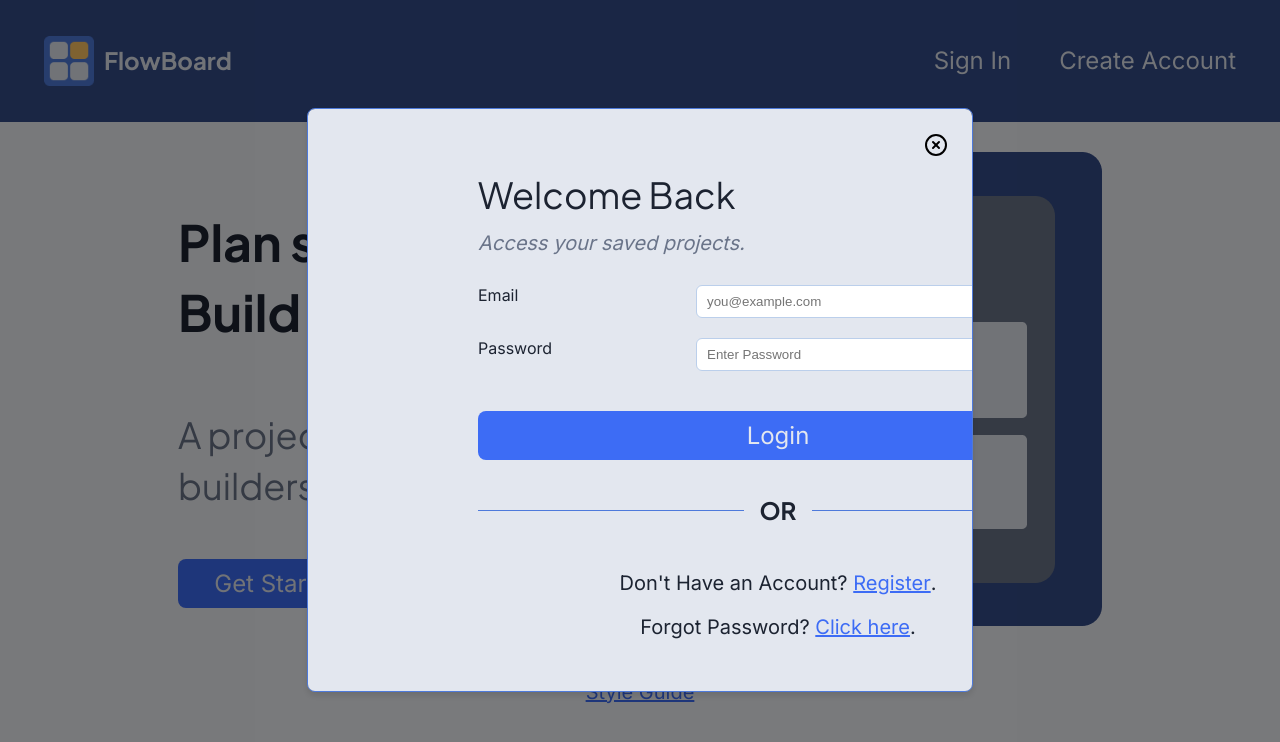
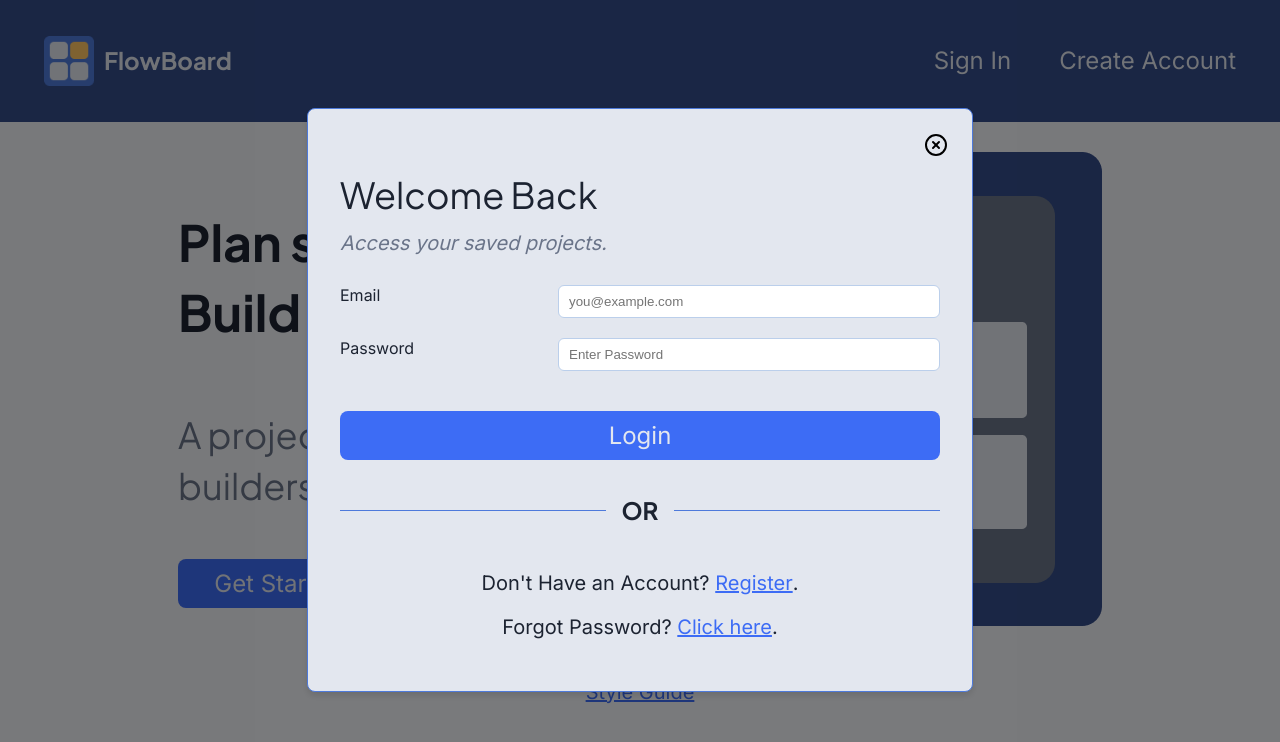
Before and after one commit to notEmmi/FlowBoard, a React (Vite) app in the folder frontend/: page /landing in a window 1280 px wide. Both pictures are taken after a click on the button "Sign In". Shown: the top 742 px of the page. Built offline with nearby package versions, Linux system fonts and the light colour scheme; no server answers.

Commit message:
refactor: simplify class names in ForgotPassword, Login, and Registration components

```diff
--- a/frontend/src/pages/ForgotPassword.jsx
+++ b/frontend/src/pages/ForgotPassword.jsx
@@ -25,7 +25,7 @@ export default function ForgotPassword ({ isOpen, closeModal, onSwitchToLogin })
 	return (
 		<>
 		<Modal isOpen={isOpen} onClose={() => closeModal(false)} >
-			<div className="page-container forgot-password">
+			<div className="forgot-password">
 				<h2>Reset Password</h2>
 				<p className='tagline'>Enter the email associated with your account and we'll send you password reset instructions.</p>
 				<form className="auth-form" onSubmit={(e) => e.preventDefault()}>
--- a/frontend/src/pages/Login.jsx
+++ b/frontend/src/pages/Login.jsx
@@ -34,7 +34,7 @@ export default function Login ( {isOpen, closeModal, onSwitchToRegistration}) {
 	return (
 		<>
 		<Modal isOpen={isOpen} onClose={() => closeModal(false)}>
-			<div className="page-container login">
+			<div className="login">
 					<h2>Welcome Back</h2>
 					<p className='tagline'>Access your saved projects.</p>
 					<form className="auth-form" onSubmit={(e) => e.preventDefault()}>
--- a/frontend/src/pages/Registration.jsx
+++ b/frontend/src/pages/Registration.jsx
@@ -21,7 +21,7 @@ export default function Registration ({isOpen, closeModal, onSwitchToLogin}) {
 	return (
 		<>
 		<Modal isOpen={isOpen} onClose={() => closeModal(false)} >
-			<div className="page-container registration">
+			<div className="registration">
 				<h2>Create an Account</h2>
 				<p className='tagline'>Keep your projects safe and accessible anytime</p>
 				<form className="auth-form" onSubmit={(e) => e.preventDefault()}>
```
